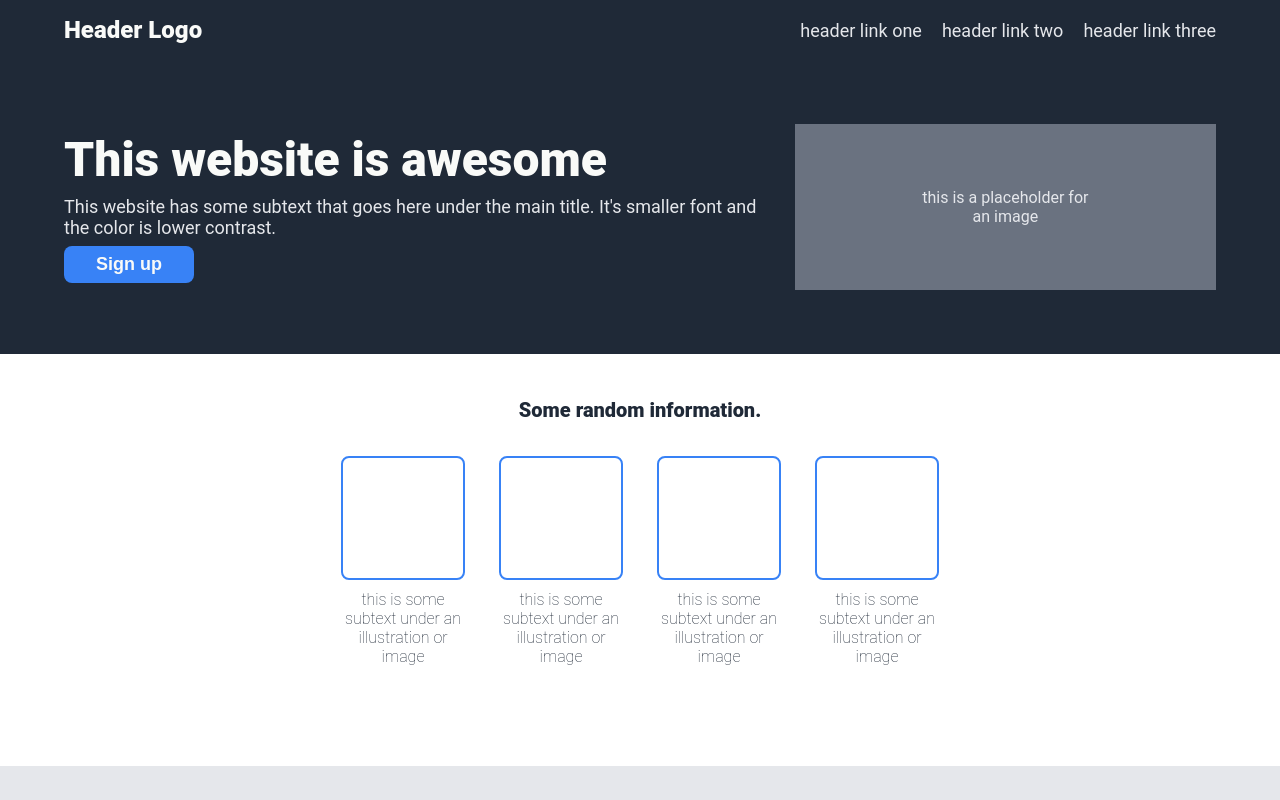
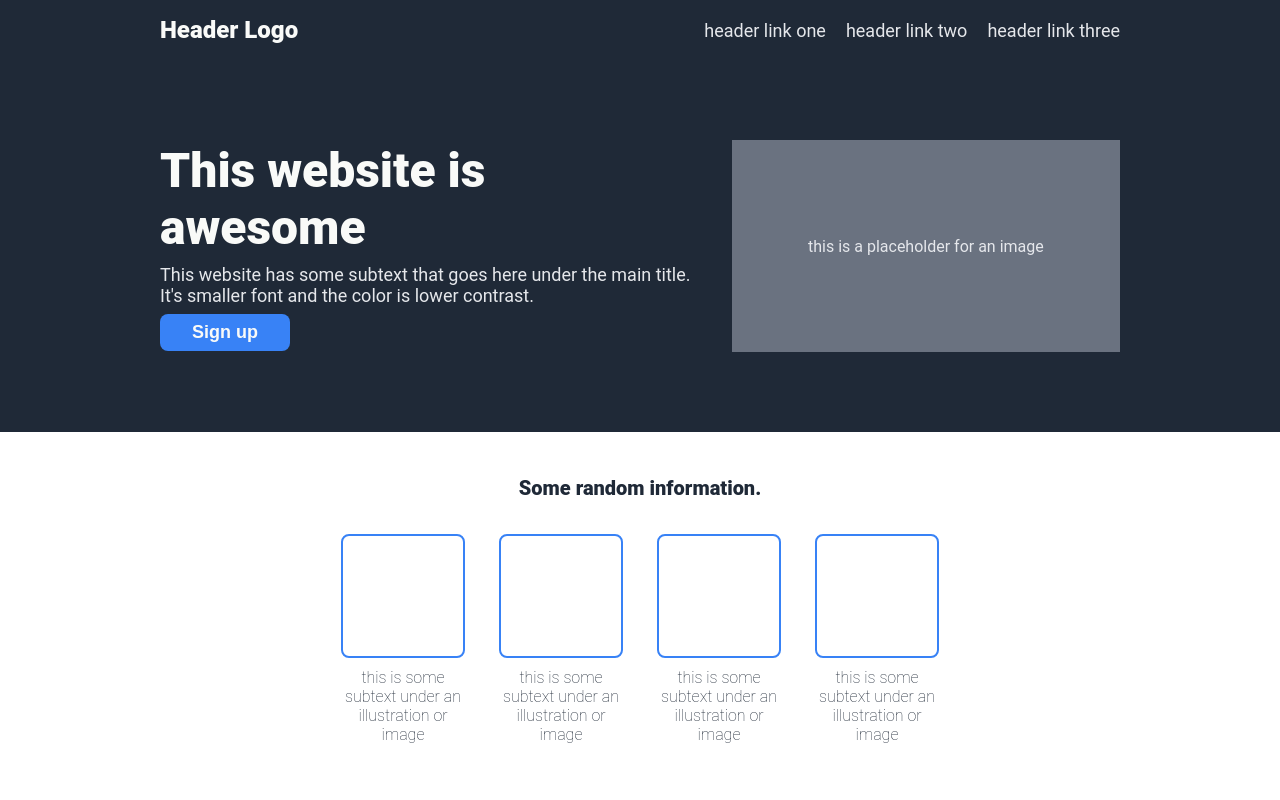
Before and after one commit to LDisbrow/odin-landing-page, a plain HTML site: page index.html in a window 1280 px wide. Shown: the top 800 px of the page. Drawn offline with Linux system fonts and the light colour scheme.

Commit message:
update aligning of header and banner elements

```diff
--- a/style.css
+++ b/style.css
@@ -25,7 +25,7 @@ ul{
 .header{
     display: flex;
     background-color: #1f2937;
-    padding: 16px 64px;
+    padding: 16px 160px;
     justify-content: space-between;
     gap: 10px;
 
@@ -42,7 +42,7 @@ ul{
     background-color: #1f2937;
     justify-content: space-between;
     gap: 32px;
-    padding: 64px;
+    padding: 80px 160px;
 }
 
 .banner-text{
@@ -82,7 +82,11 @@ button{
     background-color: #6a7280;
     color: #e5e7eb;
     text-align: center;
-    padding: 64px 120px;
+    justify-content: center;
+    width: 600px;
+    height: 180px;
+    padding: 16px;
+    min-width: 80px;
 }
 
 .information{
```
